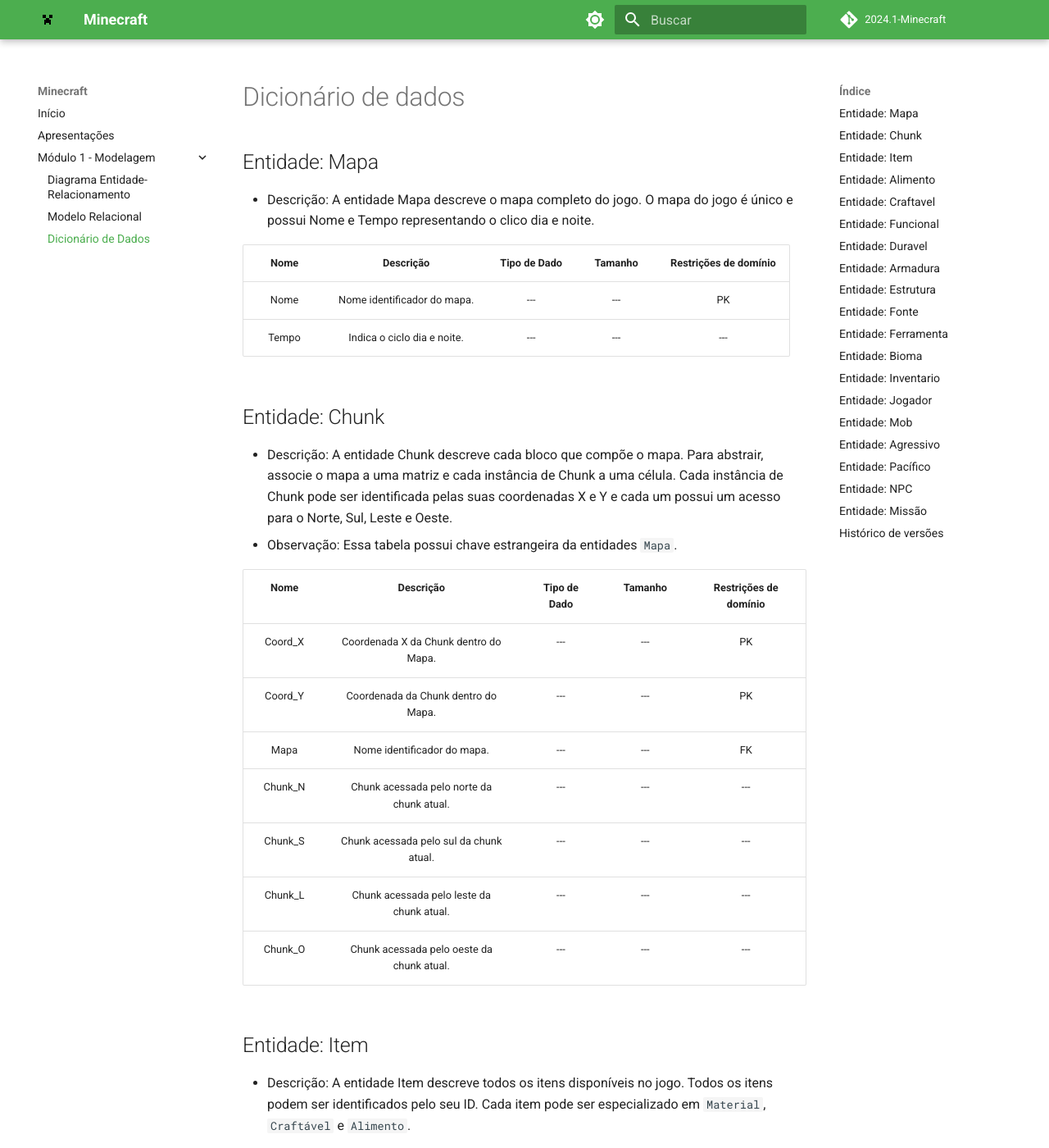
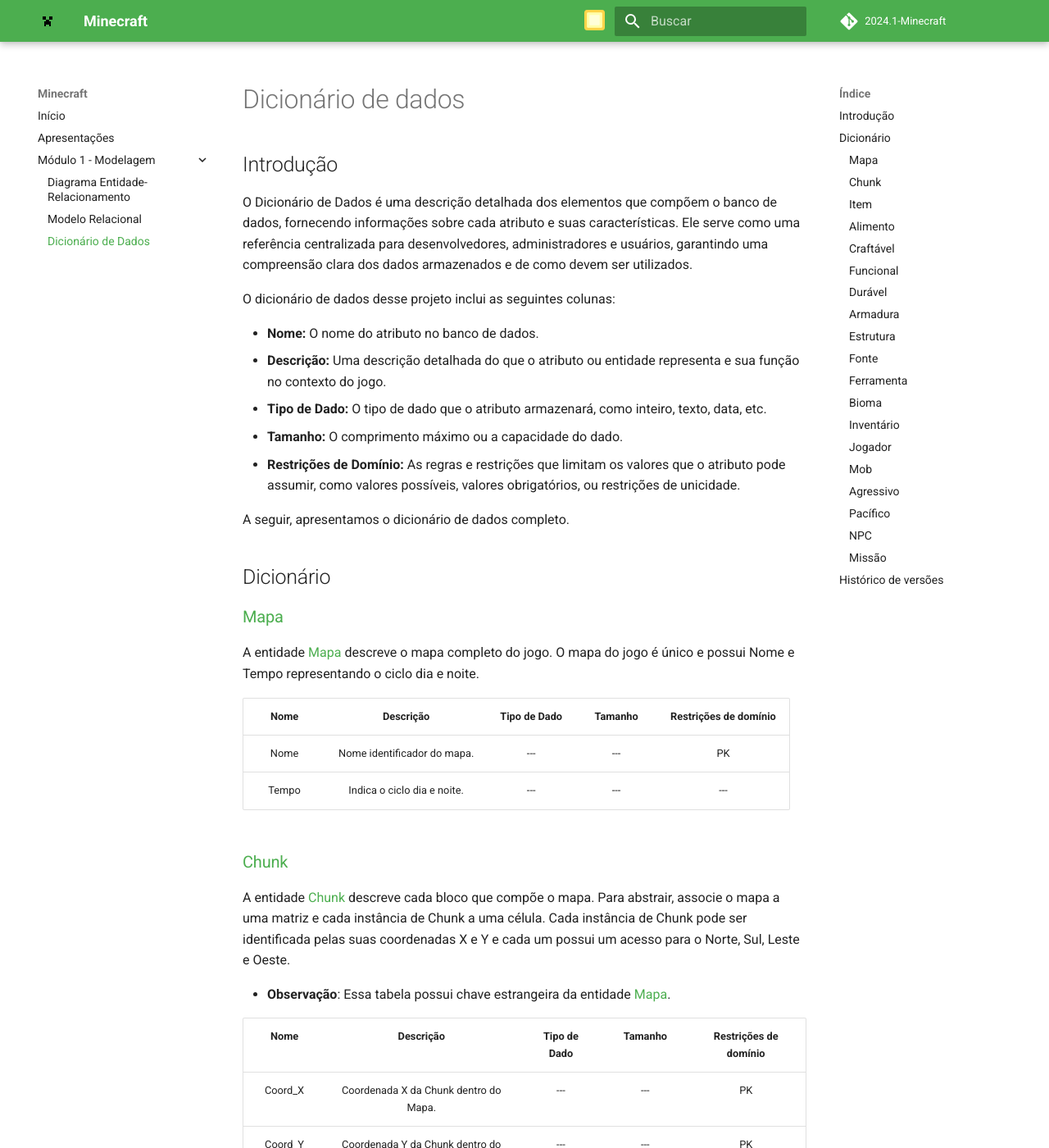
Before and after one commit to SBD1/2024.1-Minecraft, an MkDocs documentation site: the page built from gitpages/docs/modulo_1/dicDados.md, in a window 1280 px wide and 1400 px high. Shown: the whole window at 82% size. Built offline with MkDocs 1.6.1 and Material for MkDocs 9.7.7, drawn with Linux system fonts in a browser that asks for light colours; comment, search, counter and statistics services are not loaded; some of the changed text lies outside the part shown.

Commit message:
adição de textos teóricos

```diff
--- /dev/null
+++ b/gitpages/docs/css/custom.css
@@ -0,0 +1,30 @@
+.container-equipe {
+    display: flex;
+    flex-wrap: wrap;
+    justify-content: center;
+    box-shadow: 0px 0px 1px 1px rgb(0 0 0 / 10%);
+}
+
+.container-equipe:hover {
+    background-color: rgba(0, 128, 0, 0.05);
+}
+
+.membro-equipe {
+    text-align: center;
+    display: block;
+    text-decoration: none;
+    color: inherit;
+    max-width: 200px;
+}
+
+.membro-equipe img {
+    width: 150px;
+    border-radius: 50%;
+}
+.nome{
+    font-size: 16px;
+    margin: 0;
+}
+.matricula {
+    font-size: 12px;
+}
--- /dev/null
+++ b/gitpages/docs/js/custom.js
@@ -0,0 +1,30 @@
+document.addEventListener('DOMContentLoaded', function() {
+    // Seleciona todos os elementos com a classe especificada
+    var labels = document.querySelectorAll('.md-header__button.md-icon');
+
+    labels.forEach(function(label) {
+        // Obtém o valor do atributo title
+        var title = label.getAttribute('title');
+
+        // Cria o novo elemento de imagem
+        var img = document.createElement('img');
+        img.width = 25;
+        img.height = 25;
+
+        // Define a fonte da imagem com base no valor do title
+        switch (title) {
+            case 'Modo Escuro':
+                img.src = '../../assets/icons/sol.png'; // Substitua pelo caminho da imagem para "Modo Escuro"
+                break;
+            case 'Modo Claro':
+                img.src = '../../assets/icons/lua.png'; // Substitua pelo caminho da imagem para "Outro Título"
+                break;
+        }
+
+        img.alt = title; // Texto alternativo para a imagem
+
+        // Substitui o conteúdo do label pelo elemento de imagem
+        label.innerHTML = '';
+        label.appendChild(img);
+    });
+});
--- a/gitpages/docs/modulo_1/dicDados.md
+++ b/gitpages/docs/modulo_1/dicDados.md
@@ -1,53 +1,72 @@
 # Dicionário de dados
 
-## Entidade: Mapa
+## Introdução
 
-- Descrição: A entidade Mapa descreve o mapa completo do jogo. O mapa do jogo é único e possui Nome e Tempo representando o clico dia e noite.
+O Dicionário de Dados é uma descrição detalhada dos elementos que compõem o banco de dados, fornecendo informações sobre cada atributo e suas características. Ele serve como uma referência centralizada para desenvolvedores, administradores e usuários, garantindo uma compreensão clara dos dados armazenados e de como devem ser utilizados.
+
+O dicionário de dados desse projeto inclui as seguintes colunas:
+
+- <strong>Nome:</strong> O nome do atributo no banco de dados.
+- <strong>Descrição:</strong> Uma descrição detalhada do que o atributo ou entidade representa e sua função no contexto do jogo.
+- <strong>Tipo de Dado:</strong> O tipo de dado que o atributo armazenará, como inteiro, texto, data, etc.
+- <strong>Tamanho:</strong> O comprimento máximo ou a capacidade do dado.
+- <strong>Restrições de Domínio:</strong> As regras e restrições que limitam os valores que o atributo pode assumir, como valores possíveis, valores obrigatórios, ou restrições de unicidade.
+
+A seguir, apresentamos o dicionário de dados completo.
+
+## Dicionário
+
+### [Mapa](#mapa)
+
+A entidade [Mapa](#mapa) descreve o mapa completo do jogo. O mapa do jogo é único e possui Nome e Tempo representando o ciclo dia e noite.
 
 | Nome | Descrição | Tipo de Dado | Tamanho | Restrições de domínio |
 | :---: | :---: | :---: | :---: | :---: |
 | Nome | Nome identificador do mapa. | --- | --- | PK |
 | Tempo | Indica o ciclo dia e noite. | --- | --- | --- |
 
-## Entidade: Chunk
+### [Chunk](#chunk)
 
-- Descrição: A entidade Chunk descreve cada bloco que compõe o mapa. Para abstrair, associe o mapa a uma matriz e cada instância de Chunk a uma célula. Cada instância de Chunk pode ser identificada pelas suas coordenadas X e Y e cada um possui um acesso para o Norte, Sul, Leste e Oeste.
-- Observação: Essa tabela possui chave estrangeira da entidades `Mapa`.
+A entidade [Chunk](#chunk) descreve cada bloco que compõe o mapa. Para abstrair, associe o mapa a uma matriz e cada instância de Chunk a uma célula. Cada instância de Chunk pode ser identificada pelas suas coordenadas X e Y e cada um possui um acesso para o Norte, Sul, Leste e Oeste.
+
+- **Observação**: Essa tabela possui chave estrangeira da entidade [Mapa](#mapa).
 
 | Nome | Descrição | Tipo de Dado | Tamanho | Restrições de domínio |
 | :---: | :---: | :---: | :---: | :---: |
 | Coord_X | Coordenada X da Chunk dentro do Mapa. | --- | --- | PK |
-| Coord_Y | Coordenada da Chunk dentro do Mapa. | --- | --- | PK |
+| Coord_Y | Coordenada Y da Chunk dentro do Mapa. | --- | --- | PK |
 | Mapa | Nome identificador do mapa. | --- | --- | FK |
 | Chunk_N | Chunk acessada pelo norte da chunk atual. | --- | --- | --- |
 | Chunk_S | Chunk acessada pelo sul da chunk atual. | --- | --- | --- |
 | Chunk_L | Chunk acessada pelo leste da chunk atual. | --- | --- | --- |
 | Chunk_O | Chunk acessada pelo oeste da chunk atual. | --- | --- | --- |
 
-## Entidade: Item
+### [Item](#item)
 
-- Descrição: A entidade Item descreve todos os itens disponíveis no jogo. Todos os itens podem ser identificados pelo seu ID. Cada item pode ser especializado em `Material`, `Craftável` e `Alimento`.
+A entidade [Item](#item) descreve todos os itens disponíveis no jogo. Todos os itens podem ser identificados pelo seu ID. Cada item pode ser especializado em [Material](#material), [Craftável](#craftavel) e [Alimento](#alimento).
 
 | Nome | Descrição | Tipo de Dado | Tamanho | Restrições de domínio |
 | :---: | :---: | :---: | :---: | :---: |
-| ID_Item |ID identificador do item. | --- | --- | PK |
+| ID_Item | ID identificador do item. | --- | --- | PK |
 | Tipo_item | Identifica a especialização do item. | --- | --- | --- |
 | Nome | Nome do item. | --- | --- | --- |
 
-## Entidade: Alimento
+### [Alimento](#alimento)
 
-- Descrição: A entidade Alimento descreve os itens consumiveis do jogo. Itens consumíveis fornecem pontos de fome ao jogador ao serem consumidos e são obtidos através de `Mobs` e `Fontes`.
-- Observação: Essa entidade é uma especialização da entidade `Item`.
+A entidade [Alimento](#alimento) descreve os itens consumíveis do jogo. Itens consumíveis fornecem pontos de fome ao jogador ao serem consumidos e são obtidos através de [Mobs](#mob) e [Fontes](#fonte).
+
+- **Observação**: Essa entidade é uma especialização da entidade [Item](#item).
 
 | Nome | Descrição | Tipo de Dado | Tamanho | Restrições de domínio |
 | :---: | :---: | :---: | :---: | :---: |
 | Item | ID identificador do item. | --- | --- | FK |
 | Pontos_fome | Indica quantos pontos de fome do jogador o alimento preenche. | --- | --- | --- |
 
-## Entidade: Craftavel
+### [Craftável](#craftavel)
 
-- Descrição: A entidade Craftavel descereve os itens que podem ser fabricados dentro do jogo. Os itens Craftáveis possuem Receita e são podem ser especializados em `Funcional` ou `Duravel`.
-- Observação: Essa entidade é uma especialização da entidade `Item`.
+A entidade [Craftável](#craftavel) descreve os itens que podem ser fabricados dentro do jogo. Os itens Craftáveis possuem Receita e são podem ser especializados em [Funcional](#funcional) ou [Durável](#duravel).
+
+- **Observação**: Essa entidade é uma especialização da entidade [Item](#item).
 
 | Nome | Descrição | Tipo de Dado | Tamanho | Restrições de domínio |
 | :---: | :---: | :---: | :---: | :---: |
@@ -55,20 +74,22 @@
 | Tipo_craftavel | Identifica a especialização do item em durável ou funcional. | --- | --- | --- |
 | Receita | Descreve a receita para fabricar o item. | --- | --- | --- |
 
-## Entidade: Funcional
+### [Funcional](#funcional)
 
-- Descrição: A entidade Funcional representa os itens que possuem uma funcionalidade específica. Cada item funcional possui uma funcionalidade dist---a e única.
-- Observação: Essa entidade é uma especialização da entidade `Craftavel`.
+A entidade [Funcional](#funcional) representa os itens que possuem uma funcionalidade específica. Cada item funcional possui uma função distinta e única.
+
+- **Observação**: Essa entidade é uma especialização da entidade [Craftável](#craftavel).
 
 | Nome | Descrição | Tipo de Dado | Tamanho | Restrições de domínio |
 | :---: | :---: | :---: | :---: | :---: |
 | Craftavel | ID identificador do item. | --- | --- | FK |
 | Funcao | Descreve a função do item. | --- | --- | FK |
 
-## Entidade: Duravel
+### [Durável](#duravel)
 
-- Descrição: A entidade Duravel representa os itens que possuem durabilidade. Os ítens duráveis são gastos com o uso e podem quebrar caso não sejam reforjados. Os ítens duráveis podem ser especializados em `Armadura` ou `Ferramenta`.
-- Observação: Essa entidade é uma especialização da entidade `Craftavel`.
+A entidade [Durável](#duravel) representa os itens que possuem durabilidade. Os itens duráveis são gastos com o uso e podem quebrar caso não sejam reforjados. Os itens duráveis podem ser especializados em [Armadura](#armadura) ou [Ferramenta](#ferramenta).
+
+- **Observação**: Essa entidade é uma especialização da entidade [Craftável](#craftavel).
 
 | Nome | Descrição | Tipo de Dado | Tamanho | Restrições de domínio |
 | :---: | :---: | :---: | :---: | :---: |
@@ -76,19 +97,20 @@
 | Tipo_duravel | Identifica a especialização do item em ferramenta ou armadura. | --- | --- | --- |
 | Durabilidade | Indica a durabilidade do item. | --- | --- | --- |
 
-## Entidade: Armadura
+### [Armadura](#armadura)
 
-- Descrição: A entidade Armadura modela os itens de vestimenta do jogo. Armaduras possuem pontos de armadura, que bloqueiam pontos de dano de `Ferramentas` e `Mobs` e aumentam a resistência do `Jogador`.
-- Observação: Essa entidade é uma especialização da entidade `Duravel`.
+A entidade [Armadura](#armadura) modela os itens de vestimenta do jogo. Armaduras possuem pontos de armadura, que bloqueiam pontos de dano de [Ferramentas](#ferramenta) e [Mobs](#mob) e aumentam a resistência do [Jogador](#jogador).
+
+- **Observação**: Essa entidade é uma especialização da entidade [Durável](#duravel).
 
 | Nome | Descrição | Tipo de Dado | Tamanho | Restrições de domínio |
 | :---: | :---: | :---: | :---: | :---: |
 | Duravel | ID identificador da armadura. | --- | --- | FK |
 | Pts_armadura | Indica a capacidade de proteção da armadura. | --- | --- | --- |
 
-## Entidade: Estrutura
+### [Estrutura](#estrutura)
 
-- Descrição: A entidade Estrutura descreve as diversas estruturas pré-geradas no mapa do jogo. Cada `Bioma` pode conter uma estrutura que pode ser explorada pelo `Jogador` para obter recompensas.
+A entidade [Estrutura](#estrutura) descreve as diversas estruturas pré-geradas no mapa do jogo. Cada [Bioma](#bioma) pode conter uma estrutura que pode ser explorada pelo [Jogador](#jogador) para obter recompensas.
 
 | Nome | Descrição | Tipo de Dado | Tamanho | Restrições de domínio |
 | :---: | :---: | :---: | :---: | :---: |
@@ -96,9 +118,9 @@
 | Item | Identifica o item que a estrutura fornece. | --- | --- | FK |
 | Nome | Nome da estrutura. | --- | --- | --- |
 
-## Entidade: Fonte
+### [Fonte](#fonte)
 
-- Descrição: A entidade Fonte descreve as fontes naturais de recursos dentro do jogo. Cada `Bioma` possui diferentes fontes, que podem ser mineradas pelo `Jogador` utilizando `Ferramenta`, para obter `Item` específicos.
+A entidade [Fonte](#fonte) descreve as fontes naturais de recursos dentro do jogo. Cada [Bioma](#bioma) possui diferentes fontes, que podem ser mineradas pelo [Jogador](#jogador) utilizando [Ferramenta](#ferramenta), para obter [Item](#item) específicos.
 
 | Nome | Descrição | Tipo de Dado | Tamanho | Restrições de domínio |
 | :---: | :---: | :---: | :---: | :---: |
@@ -106,74 +128,82 @@
 | Item | Identifica o item que a fonte fornece. | --- | --- | FK |
 | Nome | Nome da fonte. | --- | --- | --- |
 
-## Entidade: Ferramenta
+### [Ferramenta](#ferramenta)
 
-- Descrição: A entidade Ferramenta descreve um dos tipos de itens mais importantes do jogo. As ferramentas englobam desde Armas até demais itens. Ferramentas causam pontos de dano ao serem utilizados contra `Mobs` e `Jogadores` e podem ser utilizadas para minerar `Fonte`, fornecendo `Item`.
-- Observação: Essa entidade é uma especialização da entidade `Duravel` e possui chave estrangeira da entidade `Fonte`.
+A entidade [Ferramenta](#ferramenta) descreve um dos tipos de itens mais importantes do jogo. As ferramentas englobam desde Armas até demais itens. Ferramentas causam pontos de dano ao serem utilizadas contra [Mobs](#mob) e [Jogadores](#jogador) e podem ser utilizadas para minerar [Fonte](#fonte), fornecendo [Item](#item).
+
+- **Observação**: Essa entidade é uma especialização da entidade [Durável](#duravel) e possui chave estrangeira da entidade [Fonte](#fonte).
 
 | Nome | Descrição | Tipo de Dado | Tamanho | Restrições de domínio |
 | :---: | :---: | :---: | :---: | :---: |
 | Duravel | ID identificador do item. | --- | --- | PK, FK |
-| Fonte | Representa a fonte que a ferramenta é capaz de minerar. | --- | --- | FK |
+| Fonte | Representa a fonte que a ferramenta é capaz de minerar. | --- | ---
+
+ | FK |
 | Pontos_dano | Indica o dano que a ferramenta causa em um mob. | --- | --- | --- |
 
-## Entidade: Bioma
+### [Bioma](#bioma)
 
-- Descrição: A entidade Bioma descreve os biomas do jogo. Cada instância de Bioma pode ser localizado pelo ID do Bioma ou pela coordenada X e Y da `Chunk` da qual a instância faz parte. O Bioma define as características de cada célula do `Mapa` e é uma das entidades mais complexas por relacionar uma grande quantidade de entidades.
-- Observação: Essa entidade possui chave estrangeira das entidades `Chunk`, `Estrutura` e `Fonte`.
+A entidade [Bioma](#bioma) descreve os biomas do jogo. Cada instância de Bioma pode ser localizada pelo ID do Bioma ou pela coordenada X e Y da [Chunk](#chunk) da qual a instância faz parte. O Bioma define as características de cada célula do [Mapa](#mapa) e é uma das entidades mais complexas por relacionar uma grande quantidade de entidades.
+
+- **Observação**: Essa entidade possui chave estrangeira das entidades [Chunk](#chunk), [Estrutura](#estrutura) e [Fonte](#fonte).
 
 | Nome | Descrição | Tipo de Dado | Tamanho | Restrições de domínio |
 | :---: | :---: | :---: | :---: | :---: |
 | ID_Bioma | ID identificador do bioma | --- | --- | PK |
 | ChunkX | Identifica a coordenada X do chunk que o bioma está localizado. | --- | --- | FK |
 | ChunkY | Identifica a coordenada Y do chunk que o bioma está localizado. | --- | --- | FK |
-| Estrutura | Identifica a estrutura disponível no chunk. | --- | --- | FK|
-| Fonte | Identifica a fonte disponível na fonte. | --- | --- | FK|
+| Estrutura | Identifica a estrutura disponível no chunk. | --- | --- | FK |
+| Fonte | Identifica a fonte disponível na fonte. | --- | --- | FK |
 | Nome | Nome do bioma | --- | --- | --- |
 
-## Entidade: Inventario
+### [Inventário](#inventario)
 
-- Descrição: A entidade Inventario descreve o inventário do Jogador.
-- Observação: Essa entidade possui chave estrangeira da entidade `Item`.
+A entidade [Inventário](#inventario) descreve o inventário do [Jogador](#jogador).
+
+- **Observação**: Essa entidade possui chave estrangeira da entidade [Item](#item).
 
 | Nome | Descrição | Tipo de Dado | Tamanho | Restrições de domínio |
 | :---: | :---: | :---: | :---: | :---: |
 | ID_Inventario | ID identificador do inventário | --- | --- | PK |
 | Item | Identifica o item armazenado no inventário. | --- | --- | FK |
 
-## Entidade: Jogador
+### [Jogador](#jogador)
 
-- Descrição: A entidade Jogador representa o jogador, o personagem principal do jogo. Cada instância de Jogador possui um ID e diversos atributos que o caracterizam.
-- Observação: Essa entidade possui chave estrangeira das entidades `Bioma` e `Inventario`.
+A entidade [Jogador](#jogador) representa o jogador, o personagem principal do jogo. Cada instância de Jogador possui um ID e diversos atributos que o caracterizam.
+
+- **Observação**: Essa entidade possui chave estrangeira das entidades [Bioma](#bioma) e [Inventário](#inventario).
 
 | Nome | Descrição | Tipo de Dado | Tamanho | Restrições de domínio |
 | :---: | :---: | :---: | :---: | :---: |
 | ID_Jogador | ID identificador do jogador. | --- | --- | PK |
 | Bioma | Nome do bioma em que o jogador está em determinado instante. | --- | --- | FK |
-| Inventario | Inventário único do jogador. | --- | --- | FK|
+| Inventario | Inventário único do jogador. | --- | --- | FK |
 | Nome | Nome do jogador. | --- | --- | --- |
 | Fome | Quantidade de fome que o jogador está em determinado instante. | --- | --- | --- |
 | Vida | Quantidade de pontos de vida que o jogador está em determinado instante. | --- | --- | --- |
 | Nivel | Nível que o jogador está em determinado instante. | --- | --- | --- |
 | Experiencia | Quantidade de experiência que um jogador tem em determinado instante. Essa experiência poderá ser utilizada para melhorar as ferramentas. | --- | --- | --- |
 
-## Entidade: Mob
+### [Mob](#mob)
 
-- Descrição: A entidade Mob descreve as demais entidades vivas no jogo como inimigos e NPCs. A entidade Mob pode ser especializada em `Agressivo` ou `Pacífico`.
-- Observação: Essa entidade possui chave estrangeira da entidade `Bioma`.
+A entidade [Mob](#mob) descreve as demais entidades vivas no jogo como inimigos e NPCs. A entidade Mob pode ser especializada em [Agressivo](#agressivo) ou [Pacífico](#pacifico).
+
+- **Observação**: Essa entidade possui chave estrangeira da entidade [Bioma](#bioma).
 
 | Nome | Descrição | Tipo de Dado | Tamanho | Restrições de domínio |
 | :---: | :---: | :---: | :---: | :---: |
 | ID_Mob | ID identificador do mob. | --- | --- | PK |
 | Bioma | Nome do bioma que o mob está em determinado instante. | --- | --- | FK |
-| Vida | Quantidade de pontos de vida que o mob está em determinado instante. | --- | --- | ---|
-| Nome_mob | Nome do mob. | --- | --- | ---|
+| Vida | Quantidade de pontos de vida que o mob está em determinado instante. | --- | --- | --- |
+| Nome_mob | Nome do mob. | --- | --- | --- |
 | Tipo_mob | Identifica a especialização do mob. | --- | --- | --- |
 
-## Entidade: Agressivo
+### [Agressivo](#agressivo)
 
-- Descrição: A entidade Agressivo modela os mobs de comportamento agressivo ou neutro. Mobs agressivos possuem pontos de dano que removem Vida do `Jogador` quando os ataca, além disso, eles podem ser impulsivos, sempre atacando o jogador, ou não, atacando somente se forem atacados.
-- Observação: Essa entidade é uma especialização da entidade `Mob`.
+A entidade [Agressivo](#agressivo) modela os mobs de comportamento agressivo ou neutro. Mobs agressivos possuem pontos de dano que removem Vida do [Jogador](#jogador) quando os atacam, além disso, eles podem ser impulsivos, sempre atacando o jogador, ou não, atacando somente se forem atacados.
+
+- **Observação**: Essa entidade é uma especialização da entidade [Mob](#mob).
 
 | Nome | Descrição | Tipo de Dado | Tamanho | Restrições de domínio |
 | :---: | :---: | :---: | :---: | :---: |
@@ -181,29 +211,32 @@
 | Impulsivo | Declara se o mob é impulsivo ou não, ou seja, se ele ataca ao chegar próximo dele. | --- | --- |  |
 | Pts_dano | Declara a quantidade de dano que o mob causa. | --- | --- |  |
 
-## Entidade: Pacífico
+### [Pacífico](#pacifico)
 
-- Descrição: A entidade Pacífico modela os mobs de comportamento pacífico. Mobs pacíficos nunca atacam o `Jogador` e podem ser especializados em `NPC`.
-- Observação: Essa entidade é uma especialização da entidade `Mob`.
+A entidade [Pacífico](#pacifico) modela os mobs de comportamento pacífico. Mobs pacíficos nunca atacam o [Jogador](#jogador) e podem ser especializados em [NPC](#npc).
+
+- **Observação**: Essa entidade é uma especialização da entidade [Mob](#mob).
 
 | Nome | Descrição | Tipo de Dado | Tamanho | Restrições de domínio |
 | :---: | :---: | :---: | :---: | :---: |
 | Mob | ID identificador do mob. | --- | --- | FK |
 | Tipo_Pacifico | Identifica a especialização do mob pacífico. | --- | --- |  |
 
-## Entidade: NPC
+### [NPC](#npc)
 
-- Descrição: A entidade NPC modela os mobs pacíficos conhecidos como Aldeões. Aldeões são os únicos mobs do jogo que podem oferecer `Missão`, atuando como guia do jogador no jogo.
-- Observação: Essa entidade é uma especialização da entidade `Pacífico`.
+A entidade [NPC](#npc) modela os mobs pacíficos conhecidos como Aldeões. Aldeões são os únicos mobs do jogo que podem oferecer [Missão](#missao), atuando como guia do jogador no jogo.
+
+- **Observação**: Essa entidade é uma especialização da entidade [Pacífico](#pacifico).
 
 | Nome | Descrição | Tipo de Dado | Tamanho | Restrições de domínio |
 | :---: | :---: | :---: | :---: | :---: |
 | Pacifico | ID identificador do mob. | --- | --- | FK |
 
-## Entidade: Missão
+### [Missão](#missao)
 
-- Descrição: A entidade Missão representa as diferentes missões fornecidas pelos Aldeões. As missões tem como objetivo guiar o jogador dentro do jogo, sendo de critério do jogador segui-las ou não. Cada instância de Missão fornece uma recompensa quando concluída.
-- Observação: Essa tabela possui chave estrangeira da entidade `NPC`.
+A entidade [Missão](#missao) representa as diferentes missões fornecidas pelos Aldeões. As missões têm como objetivo guiar o jogador dentro do jogo, sendo de critério do jogador segui-las ou não. Cada instância de Missão fornece uma recompensa quando concluída.
+
+- **Observação**: Essa tabela possui chave estrangeira da entidade [NPC](#npc).
 
 | Nome | Descrição | Tipo de Dado | Tamanho | Restrições de domínio |
 | :---: | :---: | :---: | :---: | :---: |
--- a/mkdocs.yml
+++ b/mkdocs.yml
@@ -24,8 +24,8 @@
 
     # Palette toggle for dark mode
     - scheme: slate
-      primary: green
-      accent: amber
+      primary: black
+      accent: light-green
       toggle:
         icon: material/brightness-3
         name: Modo Claro
@@ -40,8 +40,8 @@
   # - Módulo 2 - SQL:
   # - Módulo 3 - Transactions, Triggers e Stored Procedures:
 
-# extra_css:
-#   - css/custom.css
+extra_css:
+  - css/custom.css
 
-# extra_javascript:
-#   - js/custom.js
+extra_javascript:
+  - js/custom.js
```
Also changed, not shown: gitpages/docs/apresentacoes.md (+28 -1 lines), gitpages/docs/index.md (+15 -15 lines), gitpages/docs/modulo_1/der.md (+13 -2 lines), gitpages/docs/modulo_1/modeloRelacional.md (+11 -3 lines), gitpages/docs/modulo_1/versoes/DER/versao_2.2.png (added).
